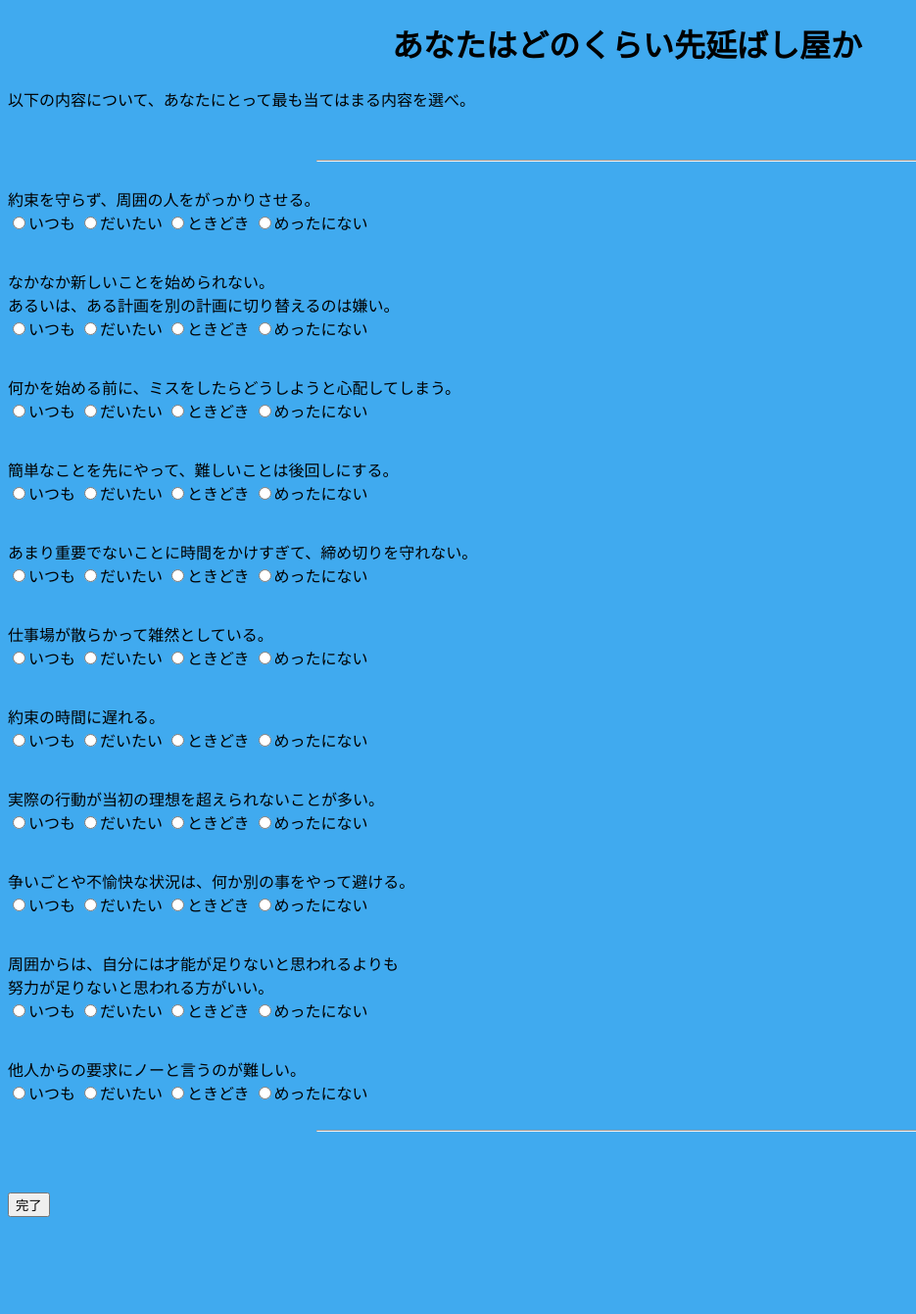
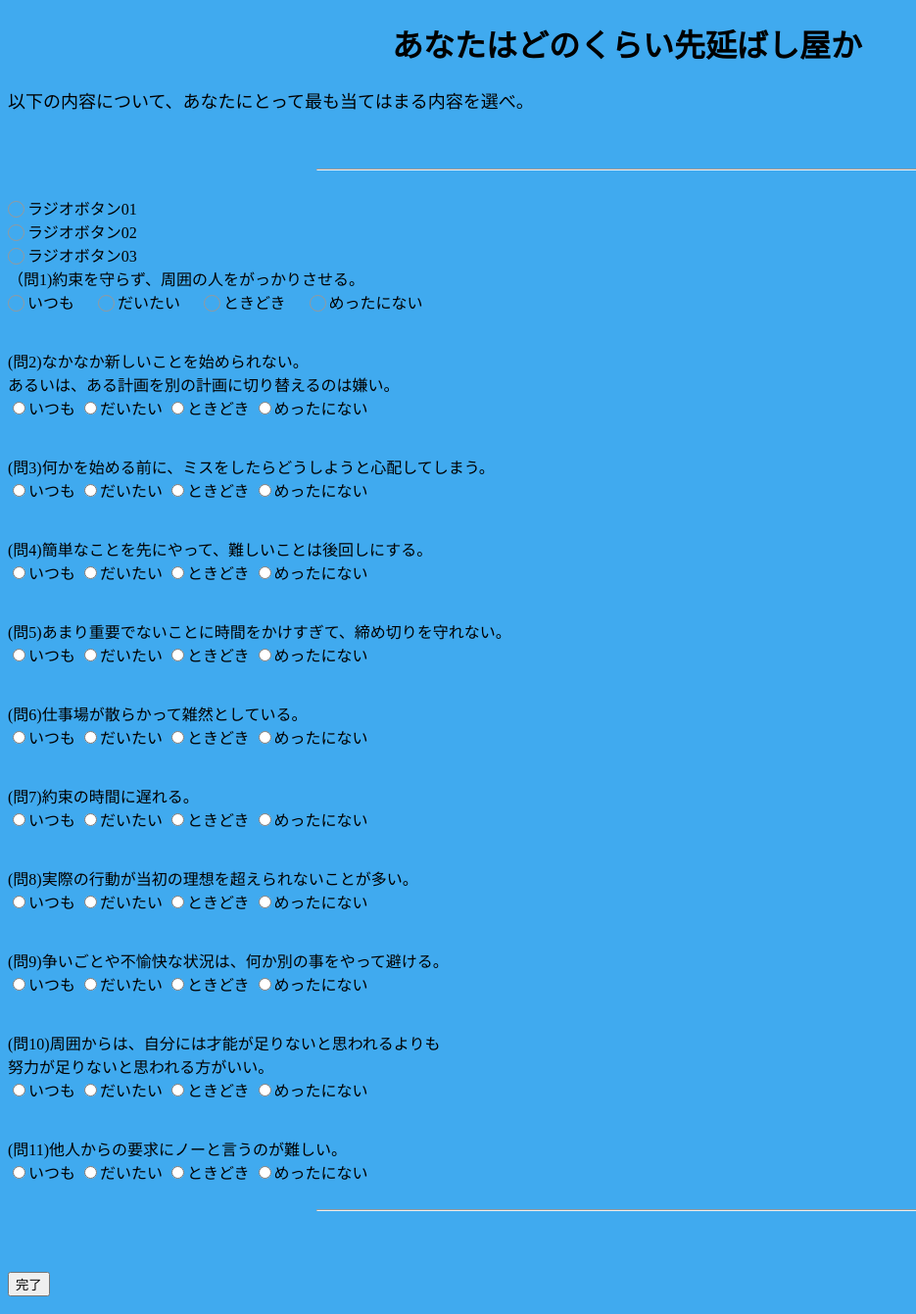
Before and after one commit to inamake/psychopath_bot, a Flask app: page /putOffTest in a window 1280 px wide. Shown: the whole page at 98% size, without its empty margins (0-935 px from the left). Before the commit the page ends 1242 px from the top, so only its background shows below. Run offline with Flask 2, Linux system fonts and the light colour scheme.

Commit message:
css追加(11/28)

```diff
--- a/static/stylesheet.css
+++ b/static/stylesheet.css
@@ -3,6 +3,45 @@ body{
 
 }
 
+p{
+    font-size: large;
+}
+
 h1{
     text-align: center;
 }
+
+
+.radio-input{
+  display: none;
+}
+.radio-input + label{
+  padding-left: 20px;
+  position:relative;
+  margin-right: 20px;
+}
+.radio-input + label::before{
+  content: "";
+  display: block;
+  position: absolute;
+  top: 0;
+  left: 0;
+  width: 15px;
+  height: 15px;
+  border: 1px solid #999;
+  border-radius: 50%;
+}
+.radio-input:checked + label{
+  color: #d01137;
+}
+.radio-input:checked + label::after{
+  content: "";
+  display: block;
+  position: absolute;
+  top: 3px;
+  left: 3px;
+  width: 11px;
+  height: 11px;
+  background: #d01137;
+  border-radius: 50%;
+}
--- a/templates/putOffTest.html
+++ b/templates/putOffTest.html
@@ -10,16 +10,35 @@
         <hr width="50%">
         <br>
 
-        約束を守らず、周囲の人をがっかりさせる。<br>
-        <input type="radio" required name="test0" value="0">いつも
-        <input type="radio" required name="test0" value="1">だいたい
-        <input type="radio" required name="test0" value="2">ときどき
-        <input type="radio" required name="test0" value="3">めったにない<br>
+
+        <div class="radio">
+        <input type="radio" name="radio" class="radio-input" id="radio-01">
+        <label for="radio-01">ラジオボタン01</label><br>
+         <input type="radio" name="radio" class="radio-input" id="radio-02">
+        <label for="radio-02">ラジオボタン02</label><br>
+        <input type="radio" name="radio" class="radio-input" id="radio-03">
+        <label for="radio-03">ラジオボタン03</label>
+        </div>
+
+
+
+
+        （問1)約束を守らず、周囲の人をがっかりさせる。<br>
+        <div class="radio">
+        <input type="radio" required name="test0" class="radio-input" value="0">
+            <label for="radio-01">いつも</label>
+        <input type="radio" required name="test0" class="radio-input" value="1">
+            <label for="radio-02">だいたい</label>
+        <input type="radio" required name="test0" class="radio-input" value="2">
+            <label for="radio-03">ときどき</label>
+        <input type="radio" required name="test0" class="radio-input" value="3">
+            <label for="radio-04">めったにない</label><br>
+        </div>
 
         <br>
         <br>
 
-        なかなか新しいことを始められない。<br>
+        (問2)なかなか新しいことを始められない。<br>
         あるいは、ある計画を別の計画に切り替えるのは嫌い。<br>
         <input type="radio" required name="test1" value="0">いつも
         <input type="radio" required name="test1" value="1">だいたい
@@ -29,7 +48,7 @@
         <br>
         <br>
 
-        何かを始める前に、ミスをしたらどうしようと心配してしまう。<br>
+        (問3)何かを始める前に、ミスをしたらどうしようと心配してしまう。<br>
         <input type="radio" required name="test2" value="0">いつも
         <input type="radio" required name="test2" value="1">だいたい
         <input type="radio" required name="test2" value="2">ときどき
@@ -38,7 +57,7 @@
         <br>
         <br>
 
-        簡単なことを先にやって、難しいことは後回しにする。<br>
+        (問4)簡単なことを先にやって、難しいことは後回しにする。<br>
         <input type="radio" required name="test3" value="0">いつも
         <input type="radio" required name="test3" value="1">だいたい
         <input type="radio" required name="test3" value="2">ときどき
@@ -47,7 +66,7 @@
         <br>
         <br>
 
-        あまり重要でないことに時間をかけすぎて、締め切りを守れない。<br>
+        (問5)あまり重要でないことに時間をかけすぎて、締め切りを守れない。<br>
         <input type="radio" required name="test4" value="0">いつも
         <input type="radio" required name="test4" value="1">だいたい
         <input type="radio" required name="test4" value="2">ときどき
@@ -56,7 +75,7 @@
         <br>
         <br>
 
-        仕事場が散らかって雑然としている。<br>
+        (問6)仕事場が散らかって雑然としている。<br>
         <input type="radio" required name="test5" value="0">いつも
         <input type="radio" required name="test5" value="1">だいたい
         <input type="radio" required name="test5" value="2">ときどき
@@ -65,7 +84,7 @@
         <br>
         <br>
 
-        約束の時間に遅れる。<br>
+        (問7)約束の時間に遅れる。<br>
         <input type="radio" required name="test6" value="0">いつも
         <input type="radio" required name="test6" value="1">だいたい
         <input type="radio" required name="test6" value="2">ときどき
@@ -74,7 +93,7 @@
         <br>
         <br>
 
-        実際の行動が当初の理想を超えられないことが多い。<br>
+        (問8)実際の行動が当初の理想を超えられないことが多い。<br>
         <input type="radio" required name="test7" value="0">いつも
         <input type="radio" required name="test7" value="1">だいたい
         <input type="radio" required name="test7" value="2">ときどき
@@ -83,7 +102,7 @@
         <br>
         <br>
 
-        争いごとや不愉快な状況は、何か別の事をやって避ける。<br>
+        (問9)争いごとや不愉快な状況は、何か別の事をやって避ける。<br>
         <input type="radio" required name="test8" value="0">いつも
         <input type="radio" required name="test8" value="1">だいたい
         <input type="radio" required name="test8" value="2">ときどき
@@ -92,7 +111,7 @@
         <br>
         <br>
 
-        周囲からは、自分には才能が足りないと思われるよりも<br>
+        (問10)周囲からは、自分には才能が足りないと思われるよりも<br>
         努力が足りないと思われる方がいい。<br>
         <input type="radio" required name="test9" value="0">いつも
         <input type="radio" required name="test9" value="1">だいたい
@@ -102,7 +121,7 @@
         <br>
         <br>
 
-        他人からの要求にノーと言うのが難しい。<br>
+        (問11)他人からの要求にノーと言うのが難しい。<br>
         <input type="radio" required name="test10" value="0">いつも
         <input type="radio" required name="test10" value="1">だいたい
         <input type="radio" required name="test10" value="2">ときどき
```
